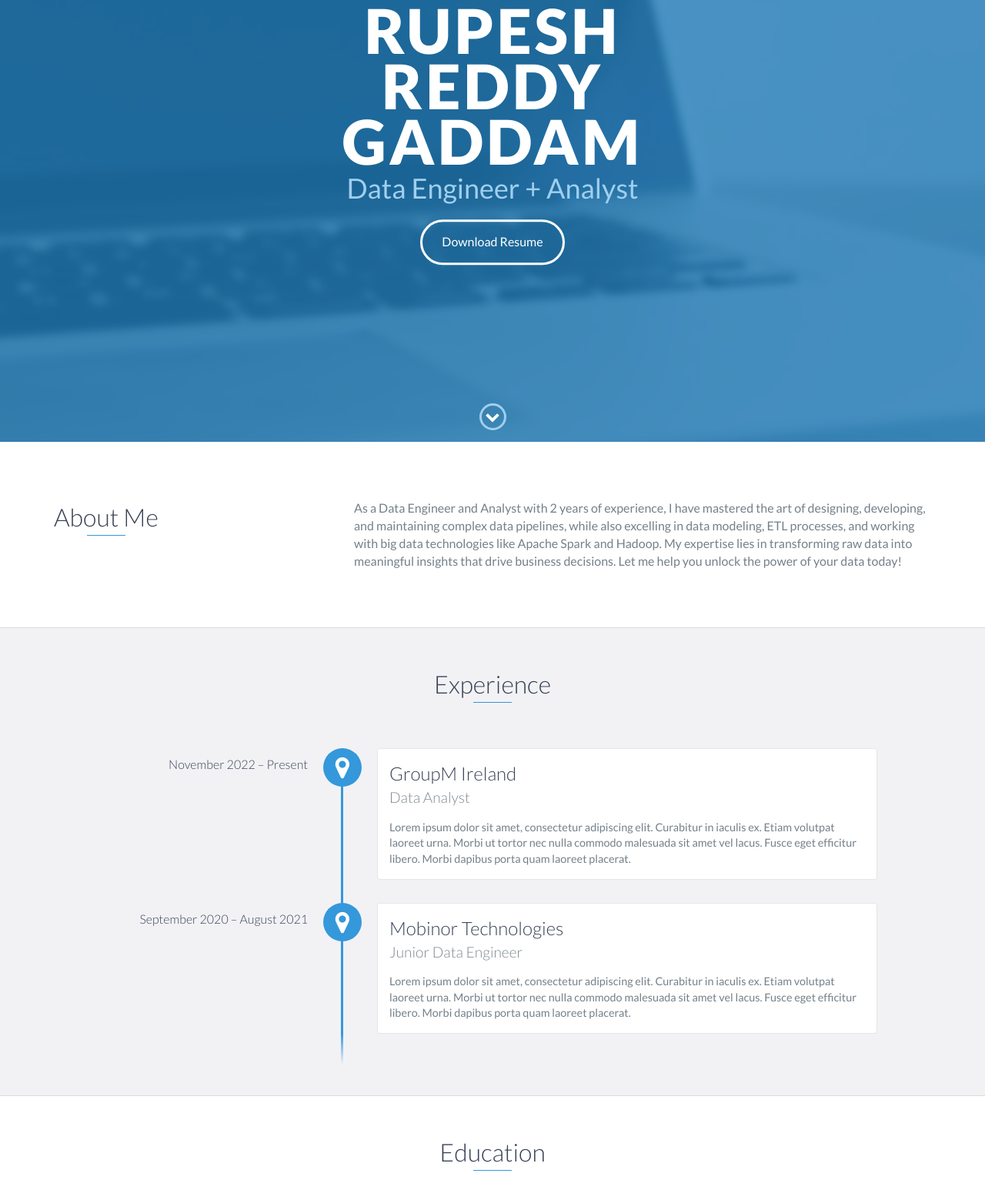
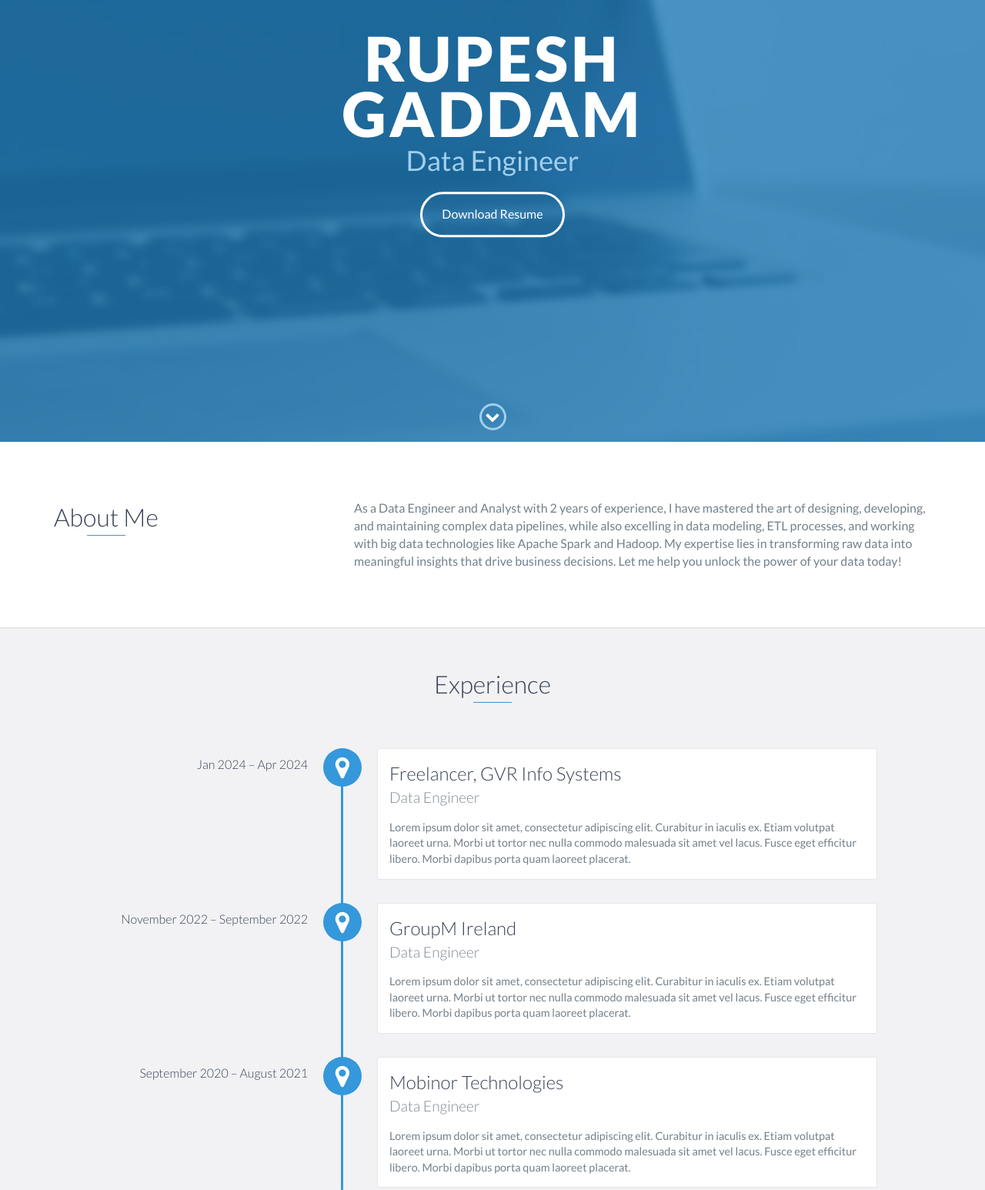
Before and after one commit to Rupesh440/Rupesh440.github.io, a plain HTML site: page index.html in a window 1280 px wide. Shown: the part 226-1772 px from the top of the page at 77% size. Drawn offline with nearby package versions, Linux system fonts and the light colour scheme.

Commit message:
Update index.html

```diff
--- a/index.html
+++ b/index.html
@@ -48,8 +48,8 @@
 
     <div id="lead">
         <div id="lead-content">
-            <h1>Rupesh Reddy Gaddam</h1>
-            <h2>Data Engineer + Analyst</h2>
+            <h1>Rupesh Gaddam</h1>
+            <h2>Data Engineer</h2>
             <a href="https://drive.google.com/file/d/1HP3N2zSbp40qeaEbzQeUmkuSv3gVfurJ/view?usp=drivesdk" class="btn-rounded-white">Download Resume</a>
         </div>
         <!-- End #lead-content -->
@@ -84,9 +84,18 @@
     <div id="experience" class="background-alt">
         <h2 class="heading">Experience</h2>
         <div id="experience-timeline">
-            <div data-date="November 2022 – Present">
+
+            <div data-date="Jan 2024 – Apr 2024">
+                <h3>Freelancer, GVR Info Systems</h3>
+                <h4>Data Engineer</h4>
+                <p>
+                    Lorem ipsum dolor sit amet, consectetur adipiscing elit. Curabitur in iaculis ex. Etiam volutpat laoreet urna. Morbi ut tortor nec nulla commodo malesuada sit amet vel lacus. Fusce eget efficitur libero. Morbi dapibus porta quam laoreet placerat.
+                </p>
+            </div>
+
+            <div data-date="November 2022 – September 2022">
                 <h3>GroupM Ireland</h3>
-                <h4>Data Analyst</h4>
+                <h4>Data Engineer</h4>
                 <p>
                     Lorem ipsum dolor sit amet, consectetur adipiscing elit. Curabitur in iaculis ex. Etiam volutpat laoreet urna. Morbi ut tortor nec nulla commodo malesuada sit amet vel lacus. Fusce eget efficitur libero. Morbi dapibus porta quam laoreet placerat.
                 </p>
@@ -94,7 +103,7 @@
 
             <div data-date="September 2020 – August 2021">
                 <h3>Mobinor Technologies</h3>
-                <h4>Junior Data Engineer</h4>
+                <h4>Data Engineer</h4>
                 <p>
                     Lorem ipsum dolor sit amet, consectetur adipiscing elit. Curabitur in iaculis ex. Etiam volutpat laoreet urna. Morbi ut tortor nec nulla commodo malesuada sit amet vel lacus. Fusce eget efficitur libero. Morbi dapibus porta quam laoreet placerat.
                 </p>
```
